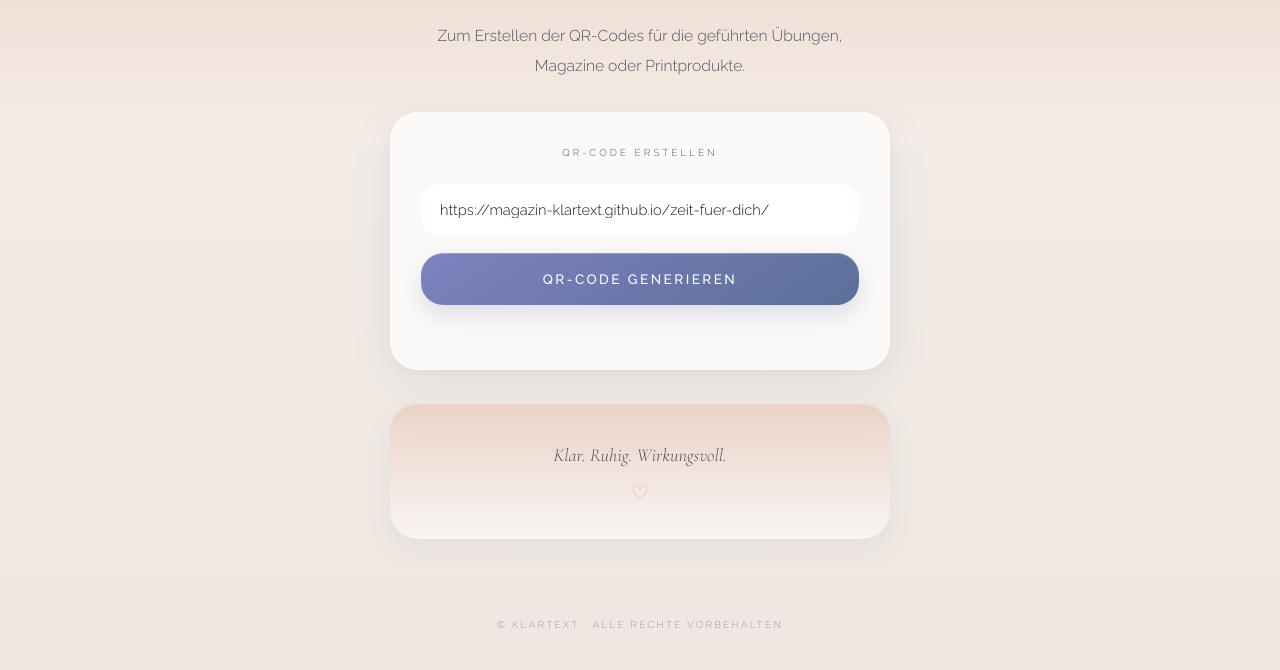
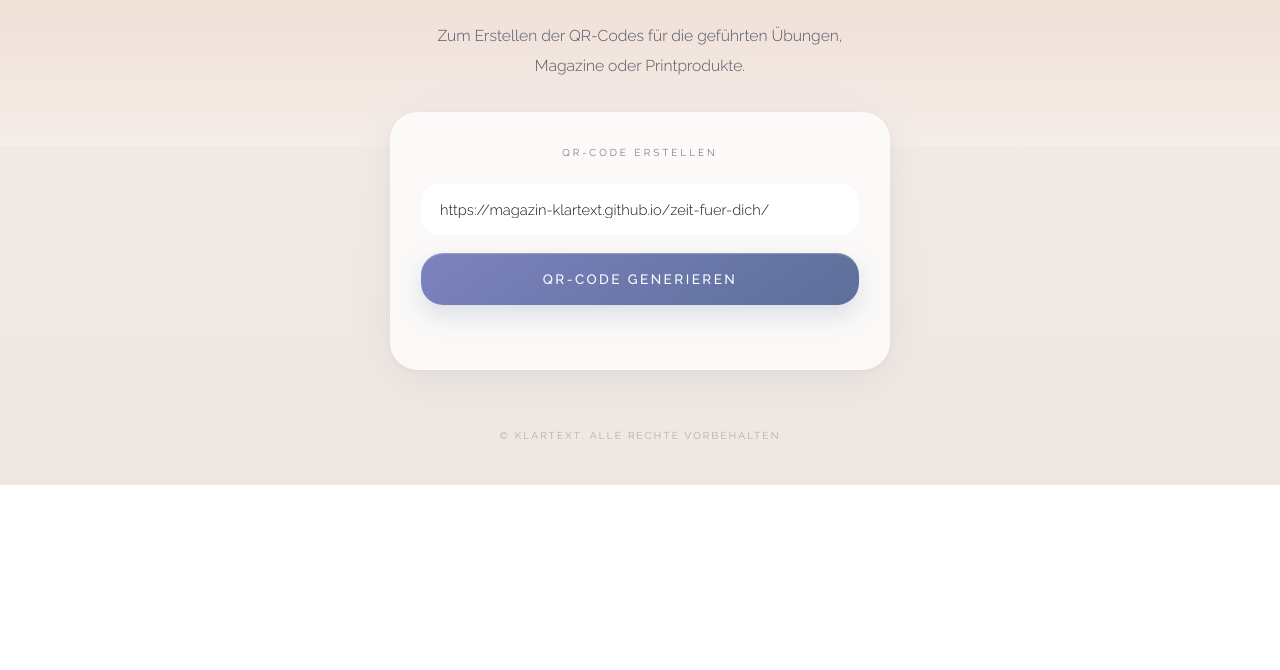
Before and after one commit to magazin-klartext/zeit-fuer-dich, a plain HTML site: page qr-generator.html in a window 1280 px wide. Shown: the part 315-985 px from the top of the page. After the commit the page ends 800 px from the top, so only its background shows below. Drawn offline with nearby package versions, Linux system fonts and the light colour scheme; a script that the page names is missing.

Commit message:
Update qr-generator.html

```diff
--- a/qr-generator.html
+++ b/qr-generator.html
@@ -4,7 +4,7 @@
   <meta charset="UTF-8" />
   <meta name="viewport" content="width=device-width, initial-scale=1.0" />
 
-  <title>QR-Code Generator · KLARTeXt</title>
+  <title>KLARTeXt. Magazin - QR Code Generator</title>
 
   <script src="https://cdnjs.cloudflare.com/ajax/libs/qrcodejs/1.0.0/qrcode.min.js"></script>
 
@@ -420,57 +420,7 @@
       opacity: 0.85;
     }
 
-    /* ───────────────── CLOSING ───────────────── */
 
-    .closing {
-
-      max-width: 500px;
-      width: calc(100% - 32px);
-
-      margin: 0 auto 54px;
-
-      padding: 34px 30px;
-
-      text-align: center;
-
-      border-radius: 28px;
-
-      background:
-        linear-gradient(
-          180deg,
-          rgba(232,201,187,0.70),
-          rgba(255,255,255,0.55)
-        );
-
-      backdrop-filter: blur(12px);
-
-      box-shadow:
-        0 8px 26px rgba(106,127,163,0.08);
-    }
-
-    .closing p {
-
-      font-family: 'Cormorant Garamond', serif;
-      font-style: italic;
-      font-weight: 300;
-
-      font-size: 1.15rem;
-
-      line-height: 1.9;
-
-      color: var(--gray);
-
-      margin-bottom: 8px;
-    }
-
-    .heart {
-
-      margin-top: 6px;
-
-      font-size: 1.25rem;
-
-      color: var(--rose-mid);
-    }
 
     /* ───────────────── FOOTER ───────────────── */
 
@@ -528,7 +478,7 @@
   <section class="hero">
 
     <p class="hero-eyebrow">
-      KLARTeXt · Das Magazin mit Haltung
+      KLARTeXt.Das Magazin mit Haltung
     </p>
 
     <h1>QR-Code Generator</h1>
@@ -590,22 +540,12 @@
 
   </section>
 
-  <!-- CLOSING -->
 
-  <section class="closing">
-
-    <p>
-      Klar. Ruhig. Wirkungsvoll.
-    </p>
-
-    <div class="heart">♡</div>
-
-  </section>
 
   <!-- FOOTER -->
 
   <footer>
-    © KLARTeXt · Alle Rechte vorbehalten
+    © KLARTeXt. Alle Rechte vorbehalten
   </footer>
 
   <!-- SCRIPT -->
```
